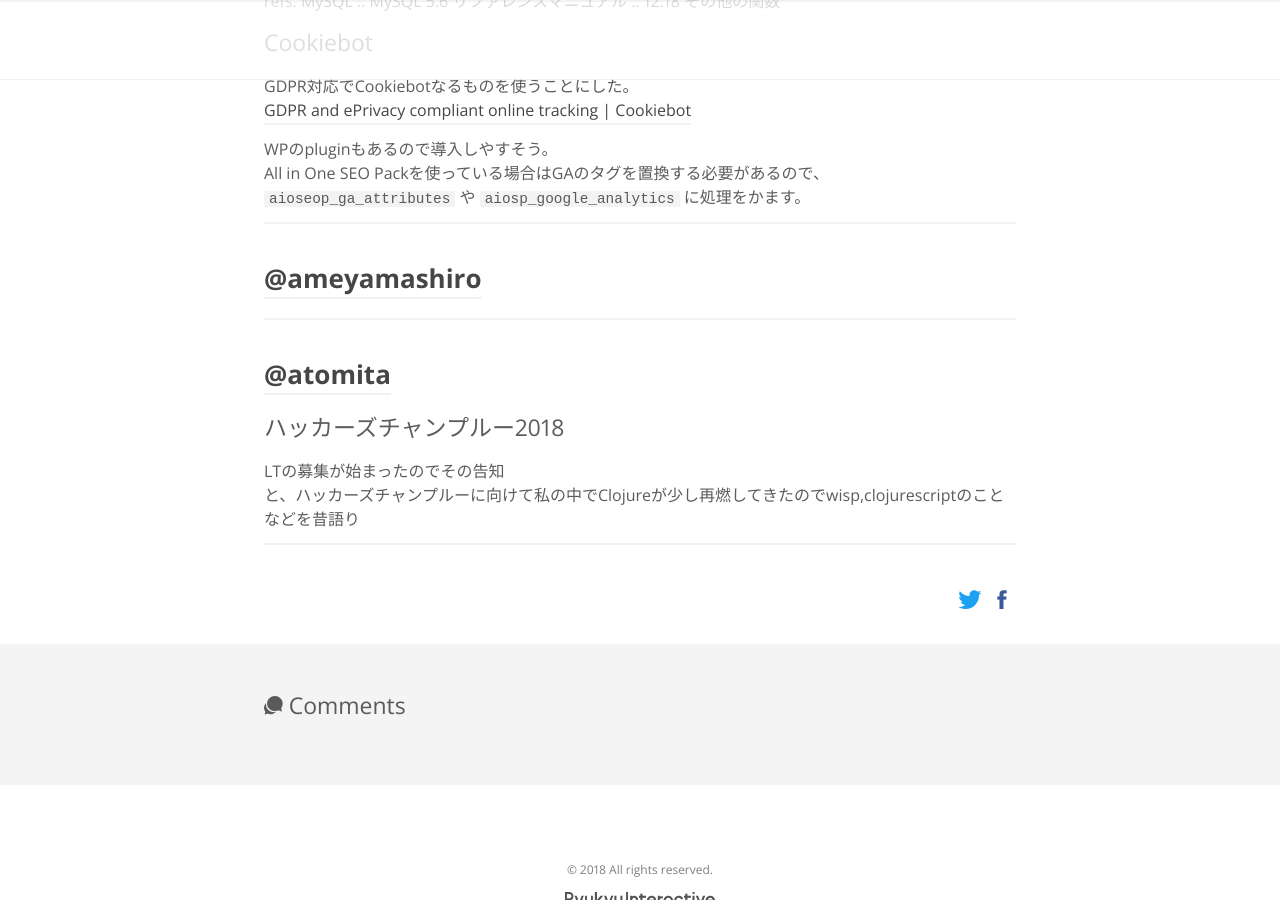
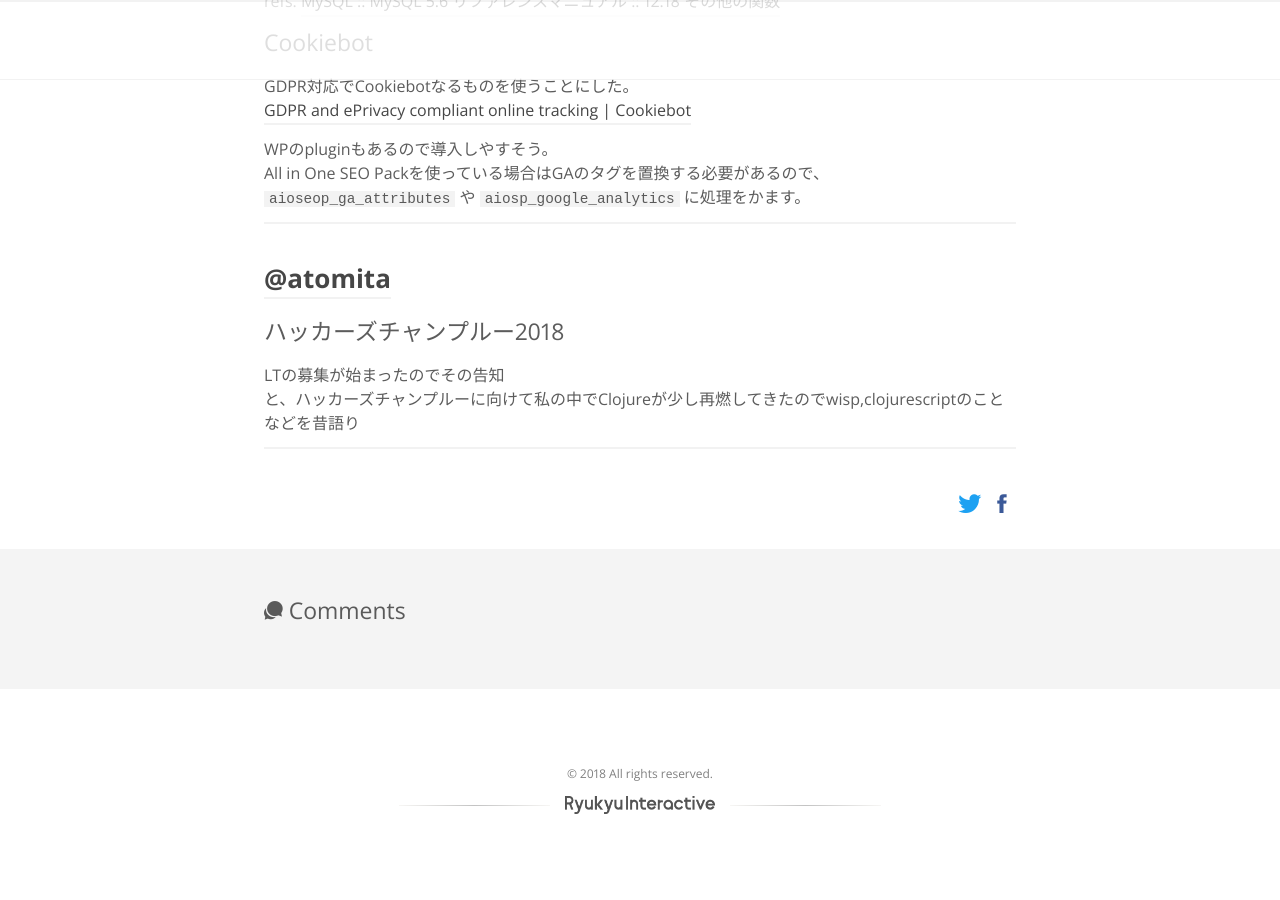
Before and after one commit to RyukyuInteractive/tech.ryukyu-i.co.jp, a Jekyll site: the page built from _posts/2018-05-23-tech-lunch-20180523.md, in a window 1280 px wide and 900 px high, scrolled down 692 px. Built offline with Jekyll 4.4.1, drawn with Linux system fonts in a browser that asks for light colours; a script that is not in the unit is left out; comment, search, counter and statistics services are not loaded; after the commit the page ends 1571 px from its top, so only the background shows below that.

Commit message:
Remove my name :p

```diff
--- a/_posts/2018-05-23-tech-lunch-20180523.md
+++ b/_posts/2018-05-23-tech-lunch-20180523.md
@@ -32,11 +32,6 @@
 
 ----
 
-## [@ameyamashiro](https://github.com/ameyamashiro)
-
-
-----
-
 ## [@atomita](https://github.com/atomita)
 
 ### ハッカーズチャンプルー2018
```
